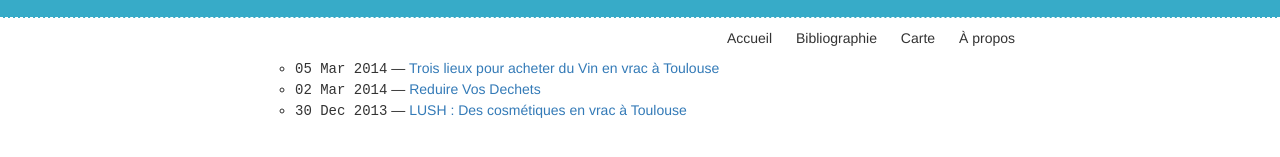
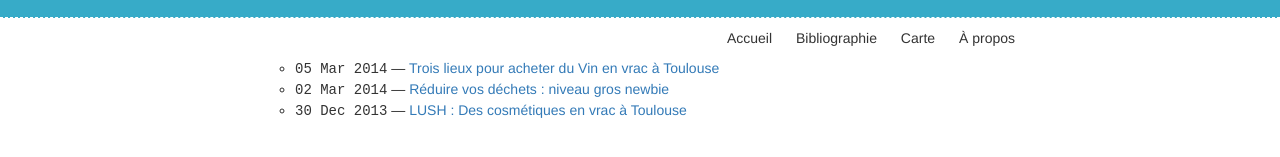
Before and after one commit to Touwin/Touwin.github.io, a Jekyll site: the page built from index.md, in a window 1280 px wide. Shown: the part 263-420 px from the top of the page. Built offline with Jekyll 4.4.1, drawn with Linux system fonts in a browser that asks for light colours; nearby versions of some CDN libraries; Markdown is read by kramdown in place of the engine named in the settings.

Commit message:
Update 2014-03-02-Reduire-vos-dechets.md

```diff
--- a/_posts/2014-03-02-Reduire-vos-dechets.md
+++ b/_posts/2014-03-02-Reduire-vos-dechets.md
@@ -1,5 +1,7 @@
-
-
+---
+title: "Réduire vos déchets : niveau gros newbie"
+layout: default
+---
 
 # Réduire vos déchets : niveau gros newbie (débutant !)
 
```
